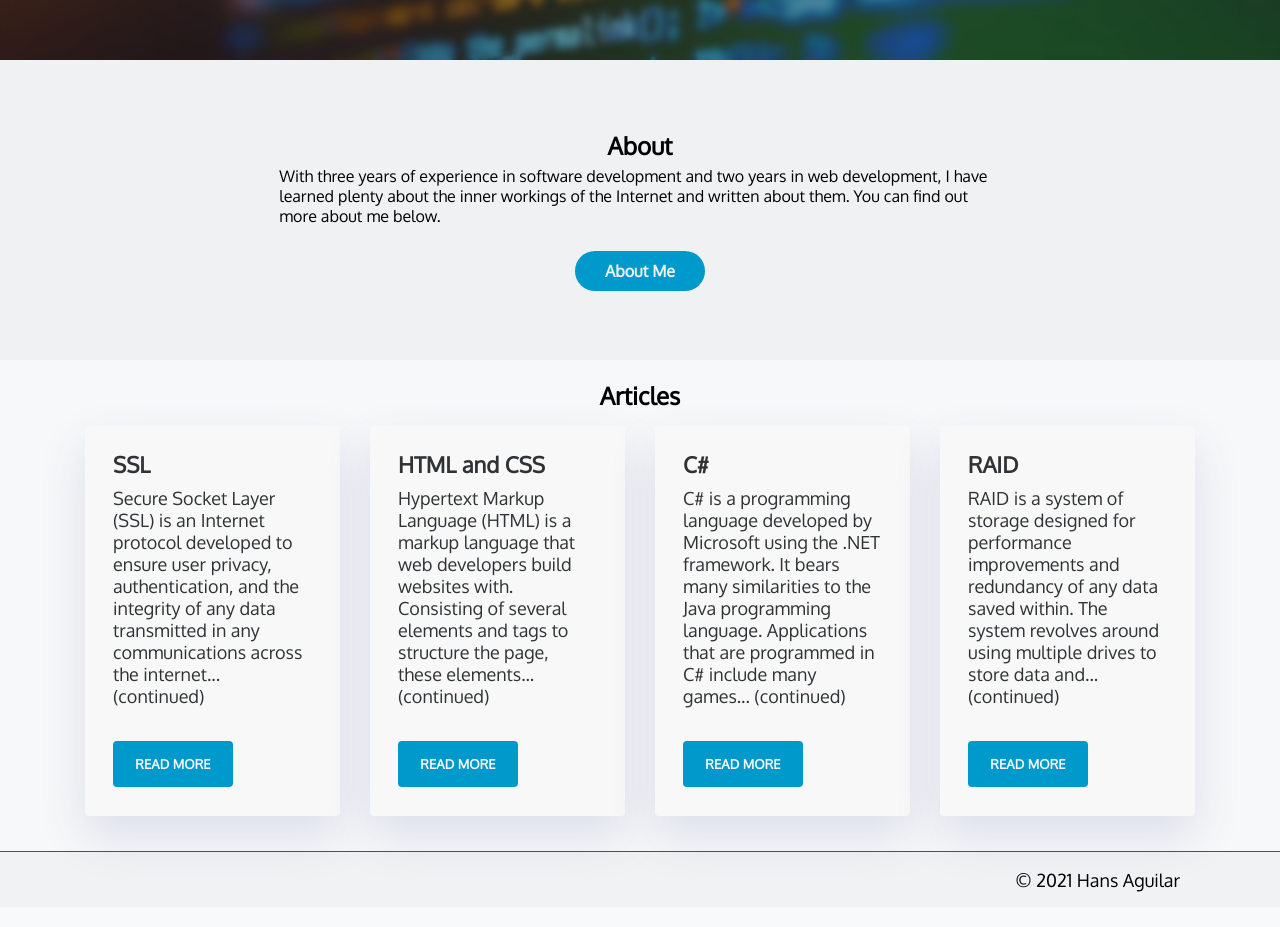
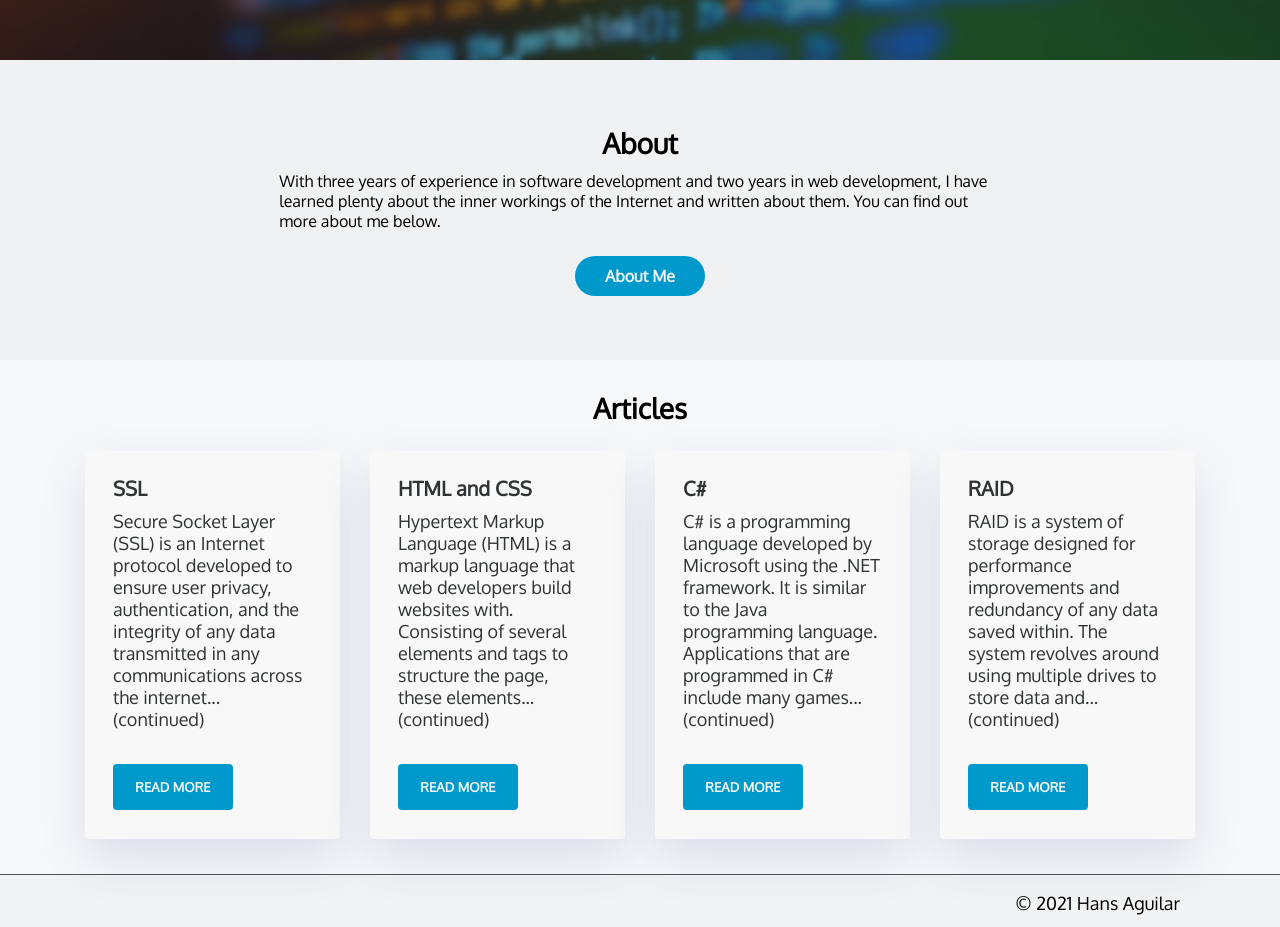
Before and after one commit to HansAguilar445/HansAguilar445.github.io, a plain HTML site: page webdev-final-project/index.html in a window 1280 px wide. Shown: the part 740-1667 px from the top of the page. Drawn offline with Linux system fonts and the light colour scheme.

Commit message:
Updated final project

```diff
--- a/webdev-final-project/assets/css/about.css
+++ b/webdev-final-project/assets/css/about.css
@@ -26,7 +26,7 @@ main {
 }
 
 .about-page h3 {
-    margin-bottom: 10px;
+    margin: 10px 0;
     font-size: 20px;
     font-weight: 600;
 }
--- a/webdev-final-project/assets/css/article.css
+++ b/webdev-final-project/assets/css/article.css
@@ -26,7 +26,7 @@ main {
 }
 
 .article-page h3 {
-    margin-bottom: 10px;
+    margin: 10px 0;
     font-size: 20px;
     font-weight: 600;
 }
--- a/webdev-final-project/assets/css/home.css
+++ b/webdev-final-project/assets/css/home.css
@@ -50,12 +50,12 @@ main {
 
 
 .name h2 {
-    font-size: 36px;
+    font-size: 24px;
     font-weight: 700;
 }
 
 .name h3 {
-    font-size: 24px;
+    font-size: 20px;
     font-weight: 500;
 }
 
@@ -85,6 +85,7 @@ section {
 
 section h2 {
     font-size: 24px;
+    margin: 10px;
     font-weight: 700;
     text-align: center;
 }
@@ -111,7 +112,7 @@ section h2 {
 }
 
 .content h4 {
-    font-size: 22px;
+    font-size: 20px;
     color: #303336;
     font-weight: 700;
 }
@@ -175,7 +176,7 @@ article .container {
 .about-abridged h2 {
     font-size: 24px;
     font-weight: 700;
-    margin-bottom: 5px;
+    margin-bottom: 10px;
 }
 
 .about-abridged p {
@@ -202,15 +203,21 @@ article .container {
 
 @media screen and (min-width: 320px) {
     .name h2 { font-size: 24px; }
-    .name h3 { font-size: 20px; }
+    .name h3 { font-size: 24px; }
+    .about-abridged h2 { font-size: 24px;}
+    section h2 { font-size: 24px;  }
 }
 
 @media screen and (min-width: 580px) {
     .name h2 { font-size: 28px; }
     .name h3 { font-size: 24px; }
+    .about-abridged h2 { font-size: 24px;}
+    section h2 { font-size: 24px;  }
 }
 
 @media screen and (min-width: 768px) {
+    .about-abridged h2 { font-size: 28px;}
+    section h2 { font-size: 28px;  }
     .column-medium-6 {
         flex: 0 0 50%;
         width: 50%;
--- a/webdev-final-project/index.html
+++ b/webdev-final-project/index.html
@@ -105,7 +105,7 @@
                             <h4>C#</h4>
                             <p>
                                 C# is a programming language developed by Microsoft using the .NET framework.
-                                It bears many similarities to the Java programming language. Applications that
+                                It is similar to the Java programming language. Applications that
                                 are programmed in C# include many games... (continued)
                             </p>
                             <div class="button">
```
